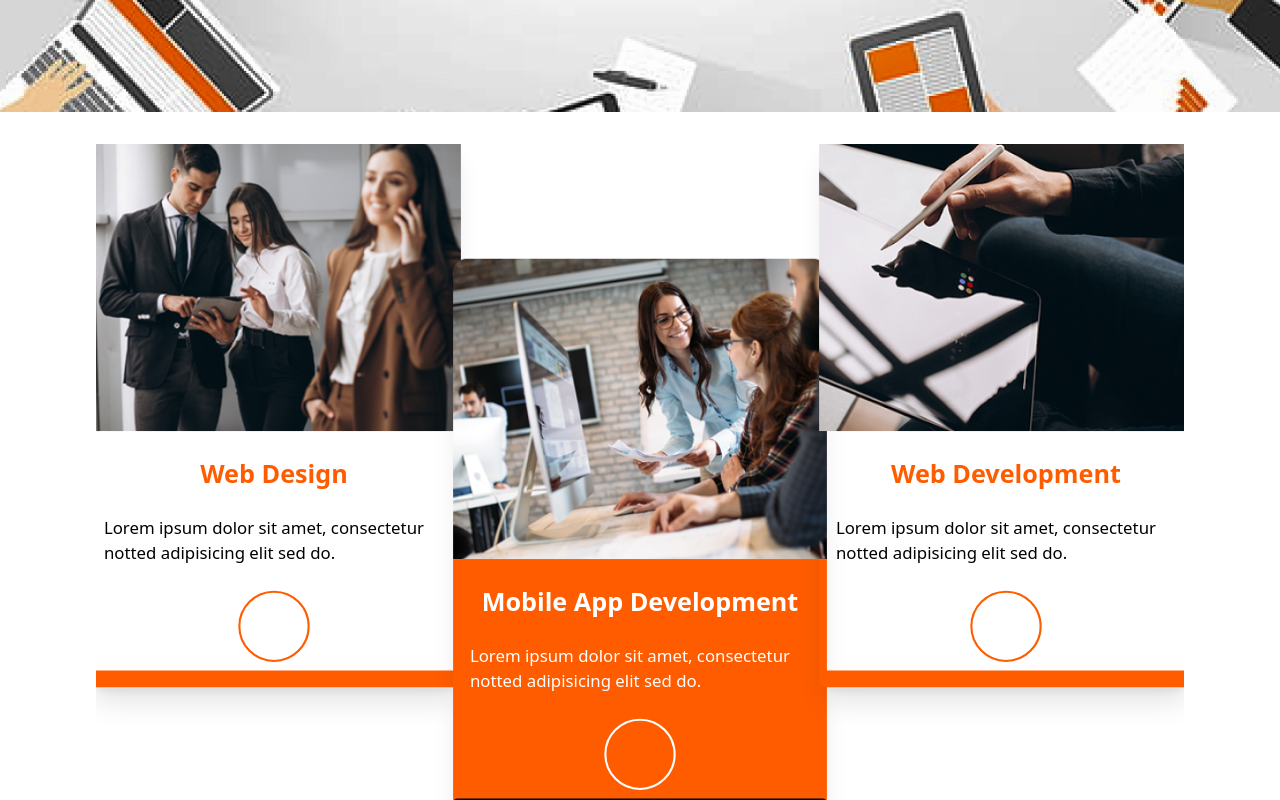
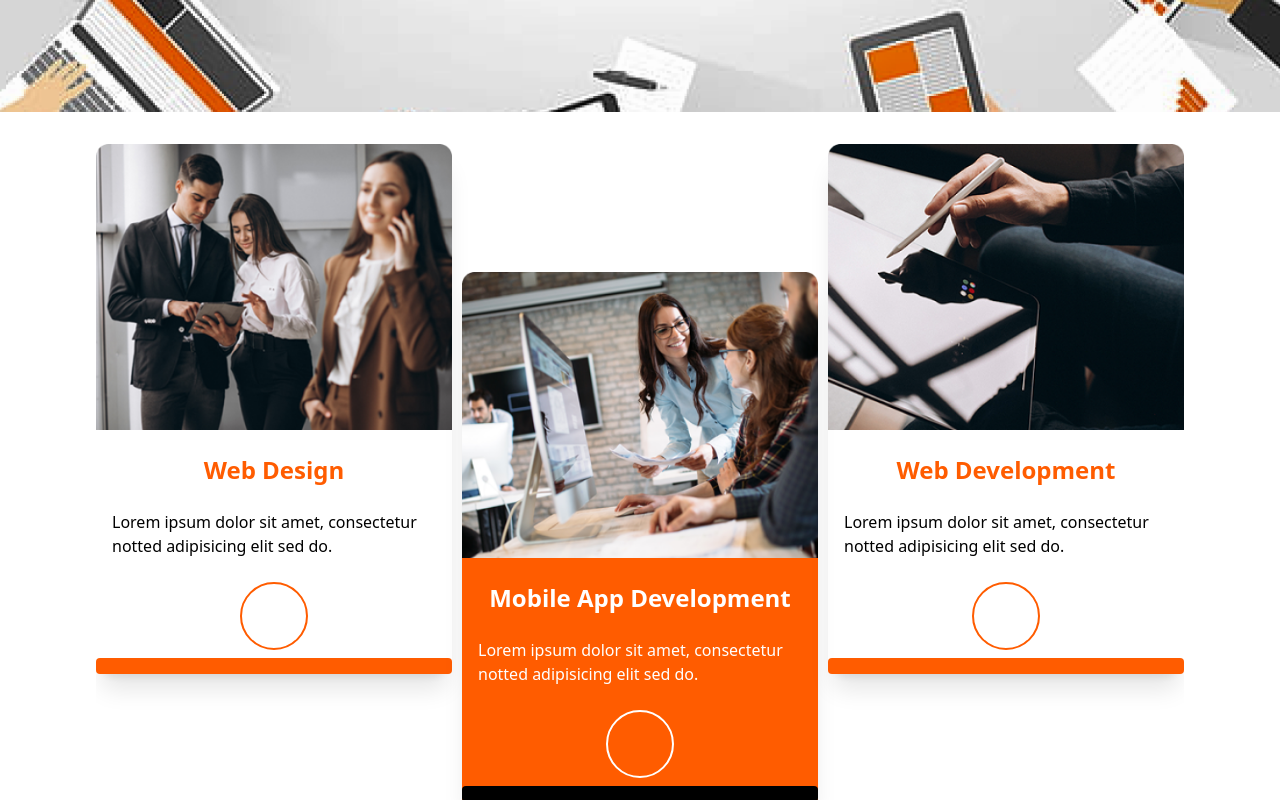
Before and after one commit to superwaih/techdev, a Next.js app: page /services in a window 1280 px wide. Shown: the part 300-1100 px from the top of the page. Built offline with nearby package versions, Linux system fonts and the light colour scheme.

Commit message:
completed

```diff
--- a/components/homepage-components/NewFeedback.jsx
+++ b/components/homepage-components/NewFeedback.jsx
@@ -120,7 +120,7 @@ const NewFeedback = ({services}) => {
   }
   return (
     <section className={services ? "bg-[#F0F0F0] space-y-4" :"space-y-4 bg-white"} >
-      <div className="w-[85%] m-auto flex py-4 justify-evenly md:flex-row flex-col">
+      <div className="w-[85%] m-auto flex py-4 justify-evenly flex-col md:flex-row">
         <div className=" flex-1  py-8 flex flex-col space-y-3">
           <h2 className="flex gap-3 items-center  font-semibold text-black">
             <span className="h-4 w-4 bg-orange rounded-md"></span> Clients
--- a/components/services-component/AgencyCard.jsx
+++ b/components/services-component/AgencyCard.jsx
@@ -4,7 +4,7 @@ const AgencyCard = ({ type, data }) => {
   return (
     <>
       {type === "orange" ? (
-       <div className="flex max-w-[420px] cursor-pointer duration-300 scale-105 justify-evenly shadow-xl md:mb-4 flex-col md:mt-32 rounded-2xl">
+       <div className="flex max-w-[420px] cursor-pointer duration-300 hover:scale-105 justify-evenly shadow-xl md:mb-4 flex-col md:mt-32 rounded-2xl">
          <div className="flex-1 ">
             <Image
              height={0}
@@ -23,7 +23,7 @@ const AgencyCard = ({ type, data }) => {
         </div>
        </div>
       ) : (
-        <div className="flex max-w-[420px] cursor-pointer duration-300 scale-105 justify-center md:justify-evenly shadow-xl flex-col md:mb-12 rounded-2xl">
+        <div className="flex max-w-[420px] cursor-pointer duration-300 hover:scale-105 justify-center md:justify-evenly shadow-xl flex-col md:mb-12 rounded-2xl">
          <div className="flex-1 ">
             <Image
              height={0}
--- a/components/services-component/ServicesStack.jsx
+++ b/components/services-component/ServicesStack.jsx
@@ -21,7 +21,7 @@ const ServicesStack = () => {
             alt=""
         />
        </div>
-       <div className='bg-[#DFDFDF] w-[400px] max-w-[550px]  rounded-md flex flex-col justify-between py-2 space-y-4'>
+       <div className='bg-[#DFDFDF] md:w-[400px] max-w-[550px]  rounded-md flex flex-col justify-between py-2 space-y-4'>
             {Stacks.map((data) => (
               <a href={`#${data.href}`}>
                   <p
--- a/components/services-component/SpecialAgencyCard.jsx
+++ b/components/services-component/SpecialAgencyCard.jsx
@@ -2,7 +2,7 @@ import React from 'react'
 import Image from 'next/image'
 const SpecialAgencyCard = ({data, margin}) => {
   return (
-    <div className={`flex max-w-[420px] justify-evenly shadow-xl mb-4 flex-col rounded-2xl mt-${margin}`  }>
+    <div className={`flex max-w-[420px] justify-evenly cursor-pointer hover:scale-105 duration-300 shadow-xl mb-4 flex-col rounded-2xl mt-${margin}`  }>
          <div className="flex-1 ">
             <Image
              height={0}
```
